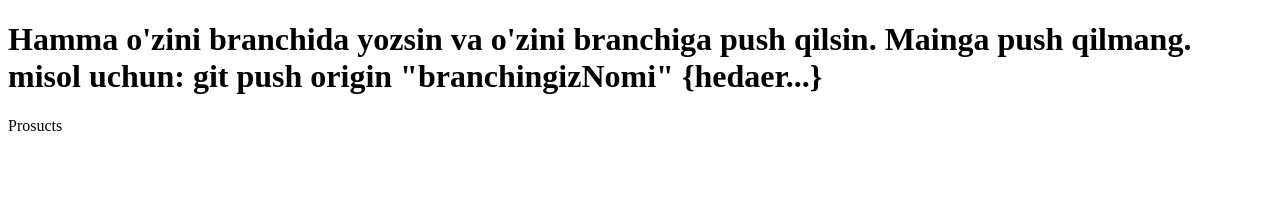
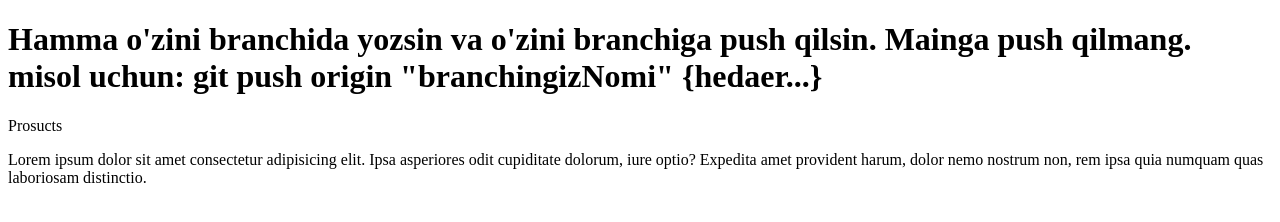
Before and after one commit to JasurbekIsokov/Avto-Elecktronika, a plain HTML site: page index.html in a window 1280 px wide. Drawn offline with Linux system fonts and the light colour scheme.

Commit message:
Products section-

```diff
--- a/index.html
+++ b/index.html
@@ -15,5 +15,6 @@
     </h1>
 
     <p>Prosucts</p>
+    <p>Lorem ipsum dolor sit amet consectetur adipisicing elit. Ipsa asperiores odit cupiditate dolorum, iure optio? Expedita amet provident harum, dolor nemo nostrum non, rem ipsa quia numquam quas laboriosam distinctio.</p>
   </body>
 </html>
```
